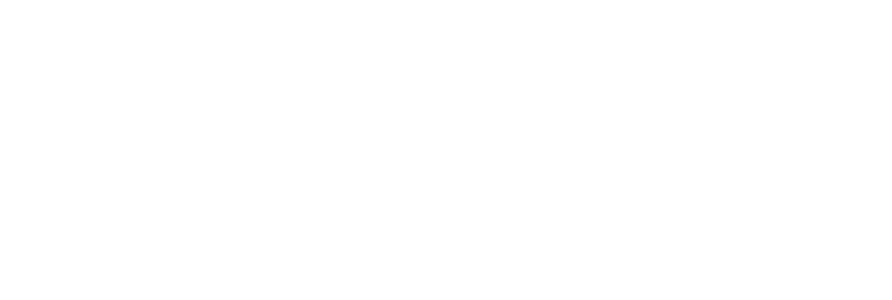
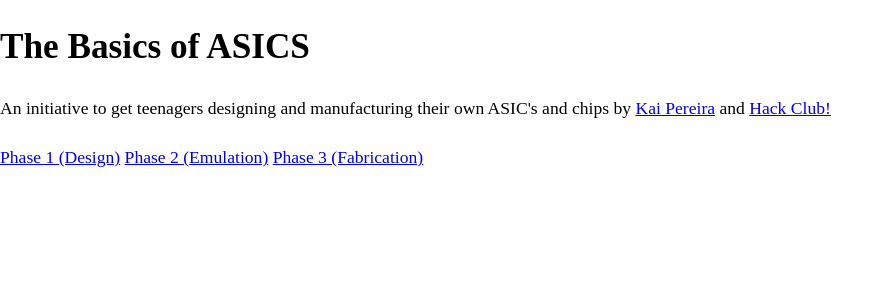
Before and after one commit to KaiPereira/The-Basics-of-ASICs, a SvelteKit app: page / in a window 1280 px wide. Shown: the top 300 px of the page, without its empty margins (0-892 px from the left). Built offline with nearby package versions, Linux system fonts and the light colour scheme.

Commit message:
basic styling

```diff
--- /dev/null
+++ b/src/global.css
@@ -0,0 +1,36 @@
+/* Global, default stylings */
+
+* {
+	box-sizing: border-box;
+}
+
+html {
+	font-size: 1.1rem;
+	overflow-wrap: break-word;
+	line-height: 1.8;
+	-webkit-text-size-adjust: 100%;
+}
+
+body {
+	margin: 0;
+}
+
+img, video, iframe {
+	width: 100%;
+	height: auto;
+	display: break;
+}
+
+h1 {
+	line-height: 1.3;
+}
+
+h2 {
+	line-height: 1.4;
+}
+
+h3 {
+	line-height: 1.5;
+}
+
+/* Component Styling */
--- a/src/routes/+layout.svelte
+++ b/src/routes/+layout.svelte
@@ -1,5 +1,7 @@
 <script lang="ts">
 	import favicon from '$lib/assets/favicon.svg';
+
+	import '../global.css'
 
 	let { children } = $props();
 </script>
@@ -8,4 +10,14 @@
 	<link rel="icon" href={favicon} />
 </svelte:head>
 
+<header>
+	<h1>The Basics of ASICS</h1>
+	<p>An initiative to get teenagers designing and manufacturing their own ASIC's and chips by <a href="https://kaipereira.com/" target="_blank">Kai Pereira</a> and <a href="https://hackclub.com/" target="_blank">Hack Club!</a>
+</header>
+<nav>
+	<a href="/phase-1">Phase 1 (Design)</a>
+	<a href="/phase-2">Phase 2 (Emulation)</a>
+	<a href="/phase-3">Phase 3 (Fabrication)</a>
+</nav>
+
 {@render children()}
```
Also changed, not shown: static/trace-pattern.svg (added).
